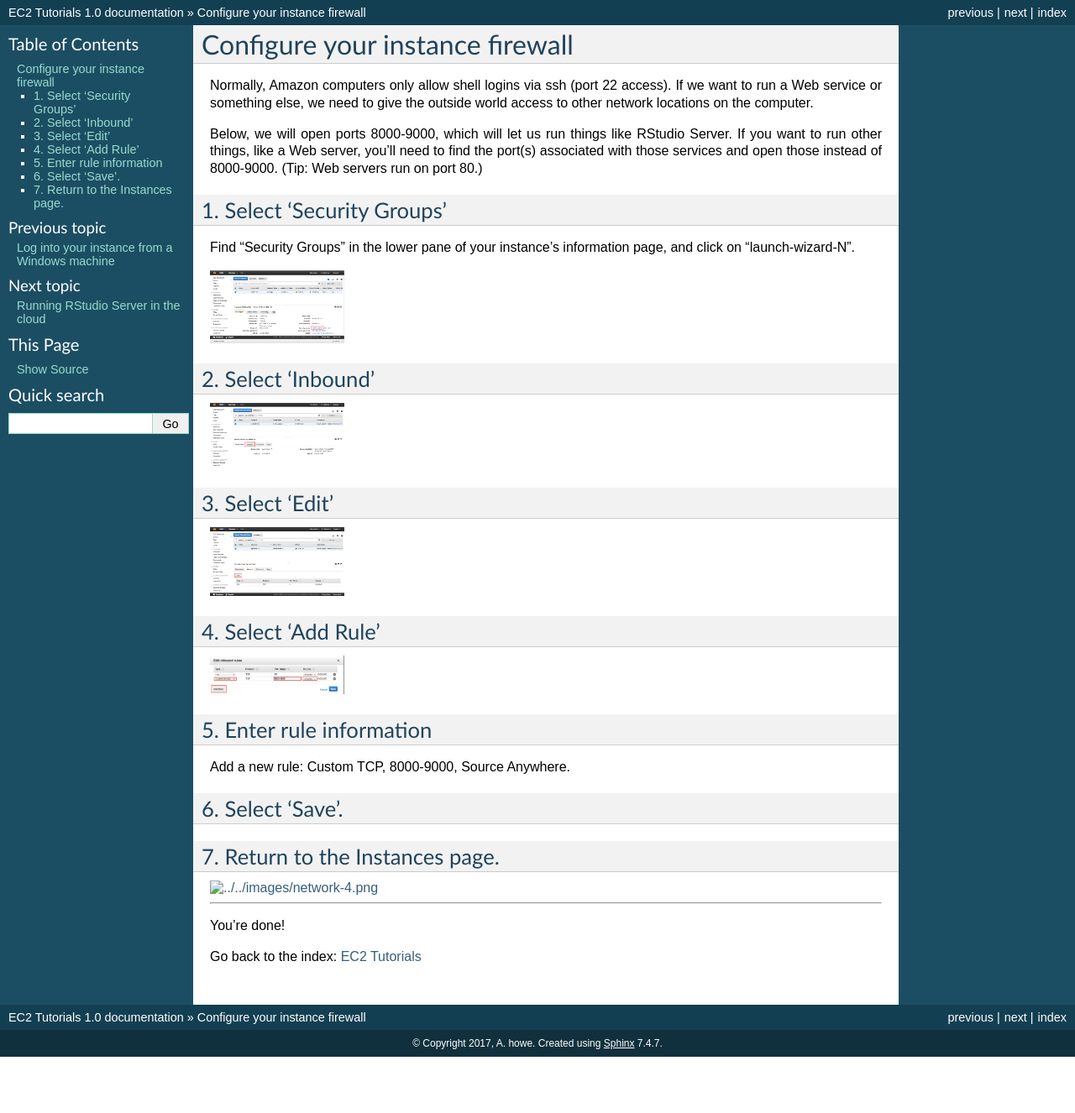
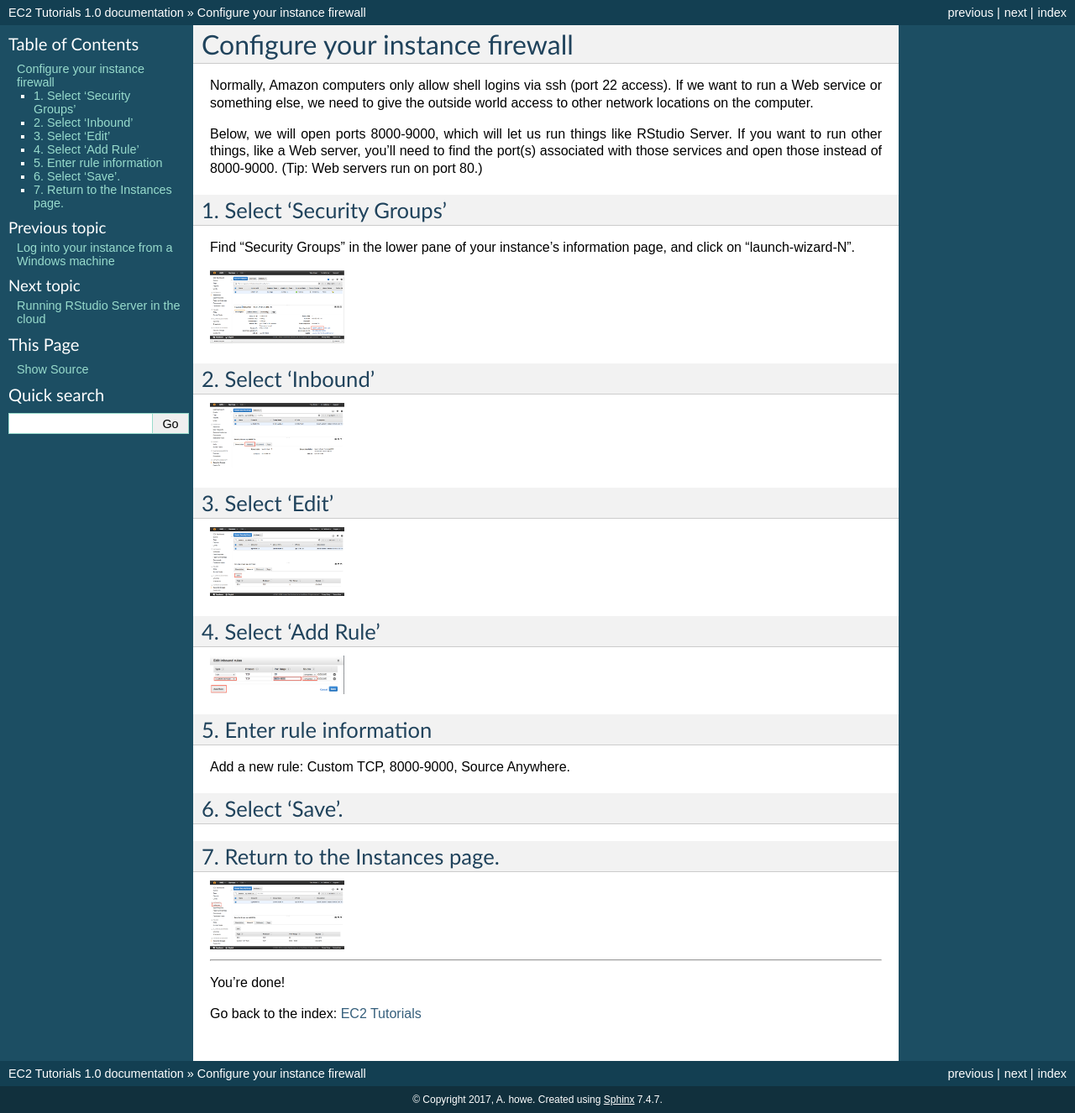
Before and after one commit to germs-lab/ec2-tutorials, a Sphinx documentation site: the page built from docs/configure-firewall.rst, in a window 1280 px wide. Shown: the whole page at 84% size. Built offline with Sphinx 7.4.7, drawn with Linux system fonts in a browser that asks for light colours; before the commit the page ends 1259 px from its top, so only the background shows below that.

Commit message:
added firewall

```diff
--- a/docs/configure-firewall.rst
+++ b/docs/configure-firewall.rst
@@ -50,7 +50,7 @@
 7. Return to the Instances page.
 --------------------------------
 
-.. image:: ../../images/network-4.png
+.. image:: ../images/network-4.png
    :width: 20%
 
 ----
```
